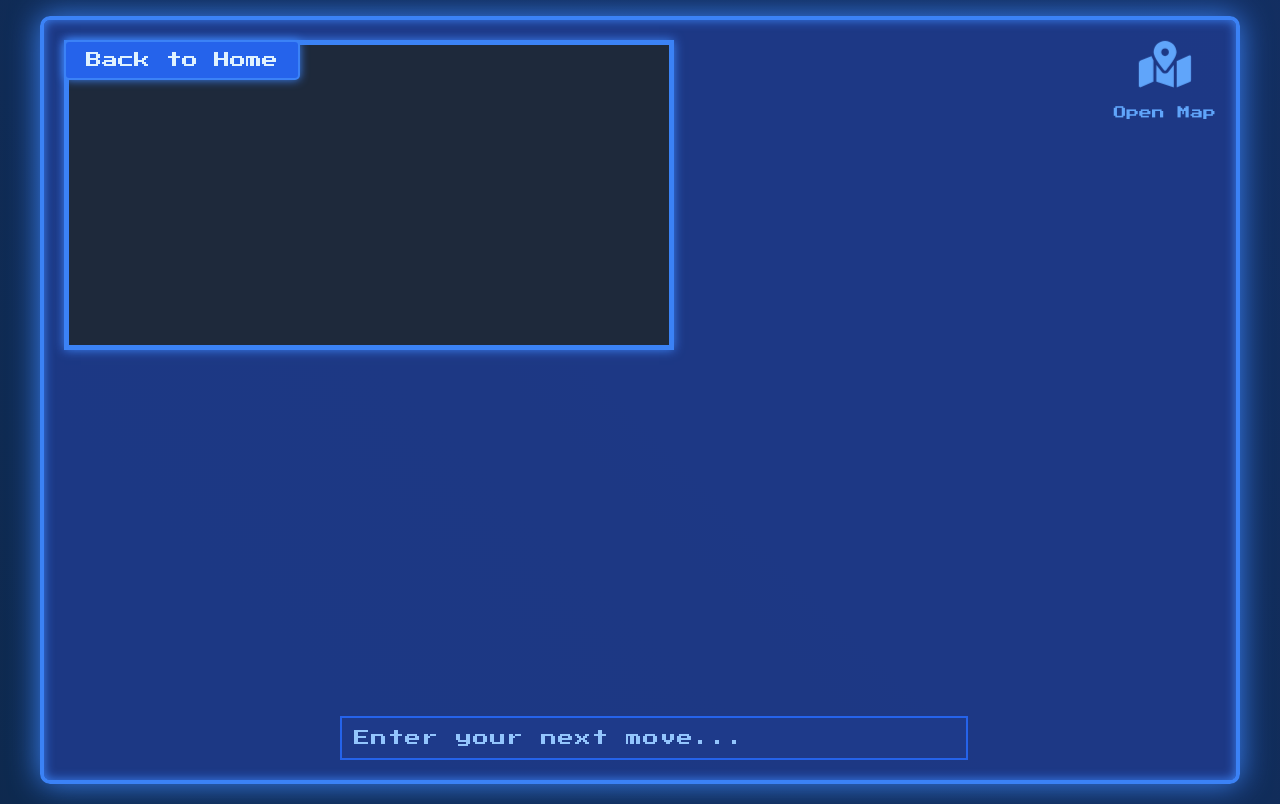
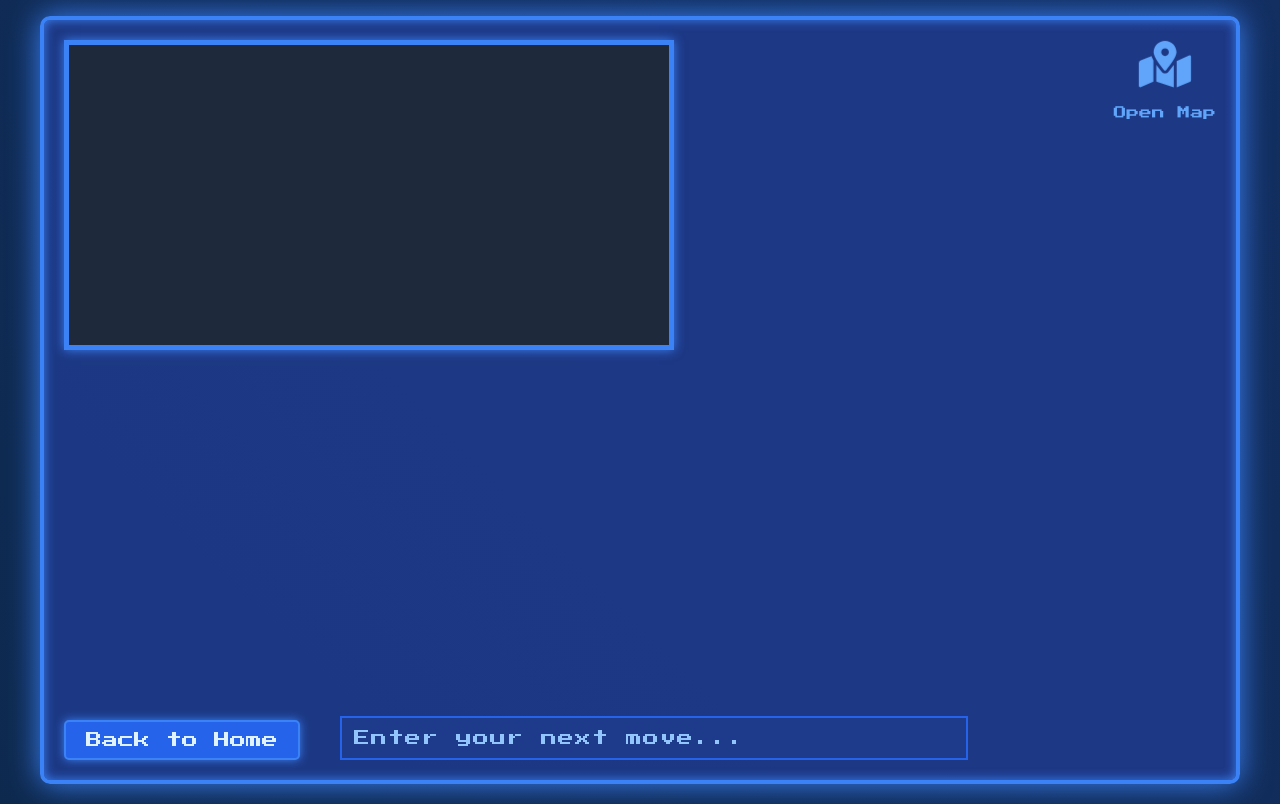
Before and after one commit to K-Senthil-Shunmugam/realms-of-discovery-front-end, a React (Create React App) app: page /play in a window 1280 px wide. Built offline with nearby package versions, Linux system fonts and the light colour scheme.

Commit message:
Update file Play.css

```diff
--- a/src/components/Play.css
+++ b/src/components/Play.css
@@ -155,7 +155,7 @@ html, body {
 
 .back-button {
   position: absolute;
-  top: 20px;
+  bottom: 20px;
   left: 20px;
   padding: 10px 20px;
   font-size: 1rem;
```
